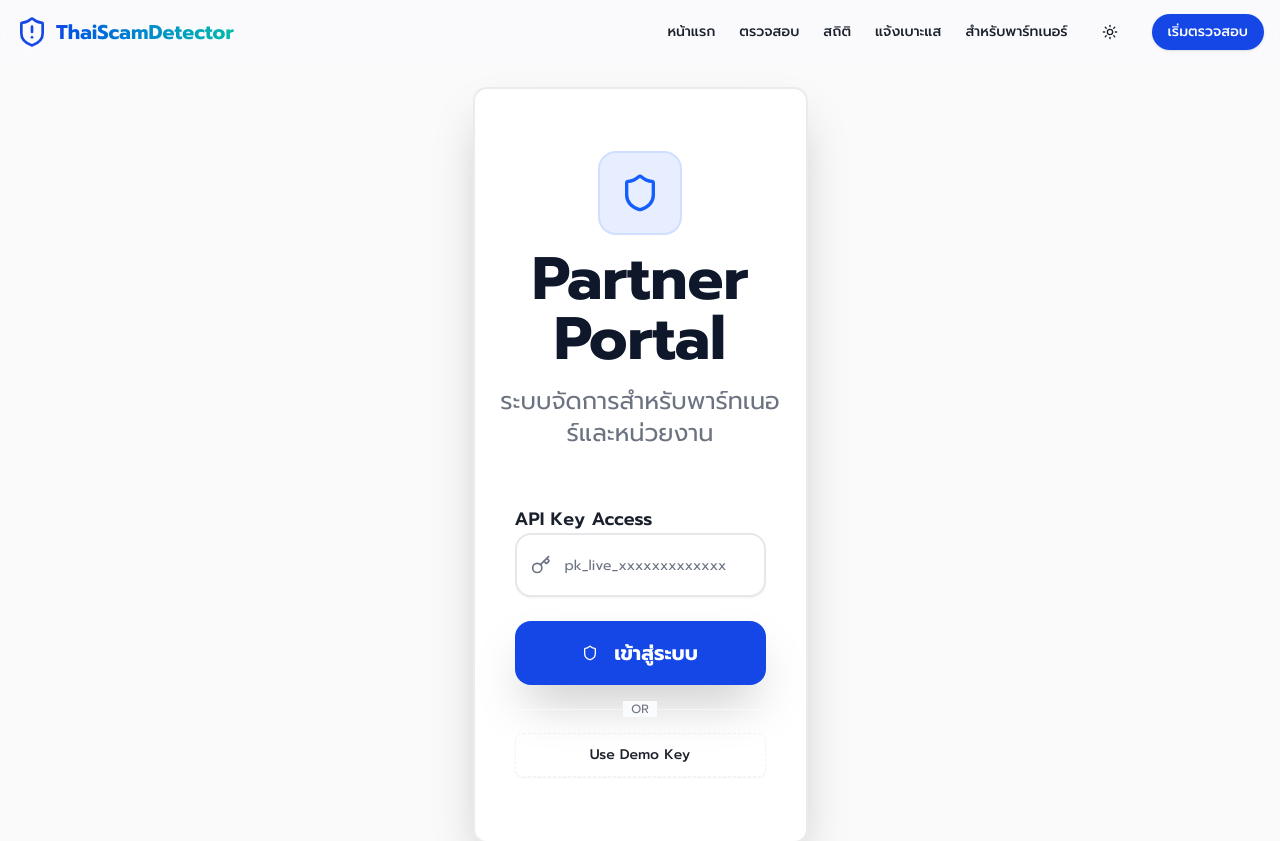
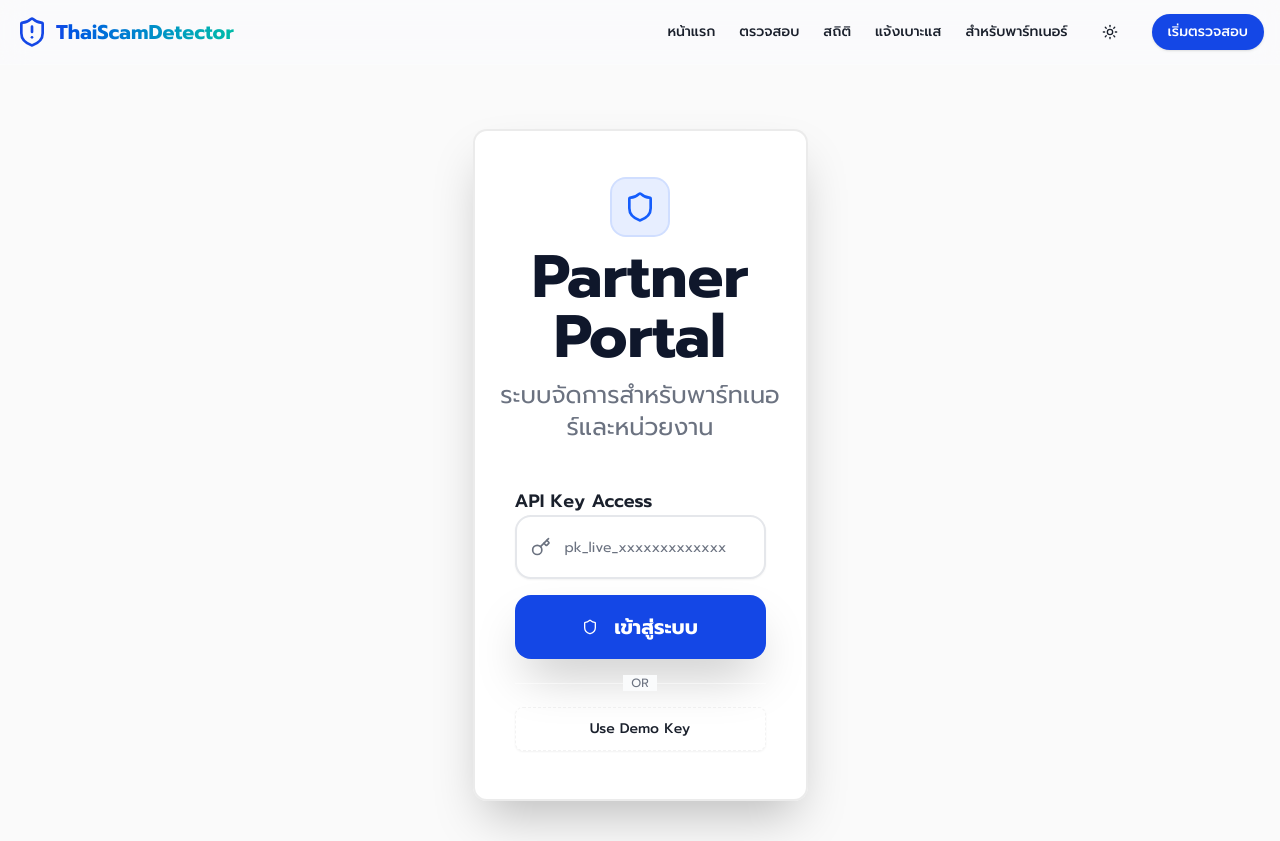
Before and after one commit to nutthakorn7/ThaiScamBench, a Next.js app in the folder frontend/: page /partner/login in a window 1280 px wide. Shown: the top 841 px of the page. Built offline with nearby package versions, Linux system fonts and the light colour scheme; no server answers; a web font is replaced by a local one.

Commit message:
feat: wider login box (max-w-4xl) with reduced height (compact spacing)

```diff
--- a/frontend/app/partner/login/page.tsx
+++ b/frontend/app/partner/login/page.tsx
@@ -55,23 +55,23 @@ export default function PartnerLoginPage() {
         }}
         className="relative flex flex-col items-center justify-center min-h-[calc(100vh-4rem)] p-4"
       >
-        <Card className="w-full max-w-lg shadow-2xl bg-card/95 backdrop-blur-xl border-2 border-border">          <CardHeader className="text-center space-y-6 pb-8 pt-10">
-            {/* Large Icon Container */}
-            <div className="mx-auto bg-blue-600/10 dark:bg-blue-600/20 p-5 rounded-2xl w-fit mb-2 ring-2 ring-blue-600/20">
-              <Shield className="h-10 w-10 text-blue-600" />
+        <Card className="w-full max-w-4xl shadow-2xl bg-card/95 backdrop-blur-xl border-2 border-border">          <CardHeader className="text-center space-y-4 pb-5 pt-6">
+            {/* Icon Container - Smaller */}
+            <div className="mx-auto bg-blue-600/10 dark:bg-blue-600/20 p-3 rounded-xl w-fit mb-1 ring-2 ring-blue-600/20">
+              <Shield className="h-8 w-8 text-blue-600" />
             </div>
             <div>
               {/* HUGE Heading */}
-              <CardTitle className="text-5xl md:text-6xl font-black mb-4 text-slate-900 dark:text-white">
+              <CardTitle className="text-5xl md:text-6xl font-black mb-3 text-slate-900 dark:text-white">
                 Partner Portal
               </CardTitle>
-              <CardDescription className="mt-3 text-xl md:text-2xl text-muted-foreground">
+              <CardDescription className="mt-2 text-xl md:text-2xl text-muted-foreground">
                 ระบบจัดการสำหรับพาร์ทเนอร์และหน่วยงาน
               </CardDescription>
             </div>
           </CardHeader>
-          <CardContent className="px-10 pb-10">
-            <form onSubmit={handleLogin} className="space-y-6">
+          <CardContent className="px-10 pb-6">
+            <form onSubmit={handleLogin} className="space-y-4">
               <div className="space-y-3">
                 <label className="text-lg font-semibold">API Key Access</label>
                 <div className="relative">
```
